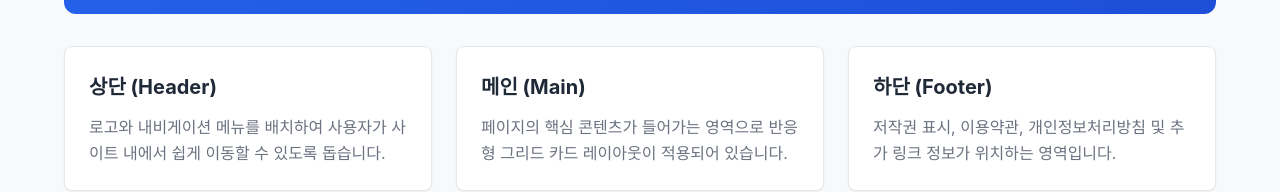
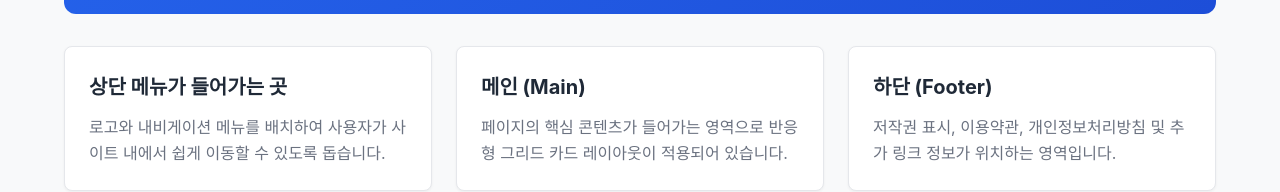
Before and after one commit to isrule/company-project, a plain HTML site: page index.html in a window 1280 px wide. Shown: the part 282-474 px from the top of the page. Drawn offline with Linux system fonts and the light colour scheme.

Commit message:
freshmen first commit

```diff
--- a/index.html
+++ b/index.html
@@ -191,7 +191,7 @@
 
     <section class="content-grid">
       <article class="card">
-        <h2>상단 (Header)</h2>
+        <h2>상단 메뉴가 들어가는 곳</h2>
         <p>로고와 내비게이션 메뉴를 배치하여 사용자가 사이트 내에서 쉽게 이동할 수 있도록 돕습니다.</p>
       </article>
 
```
